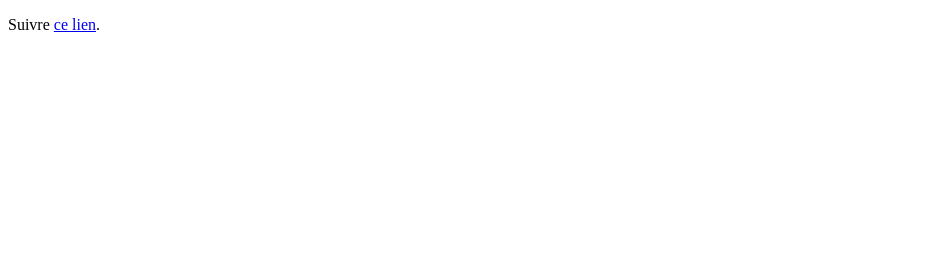
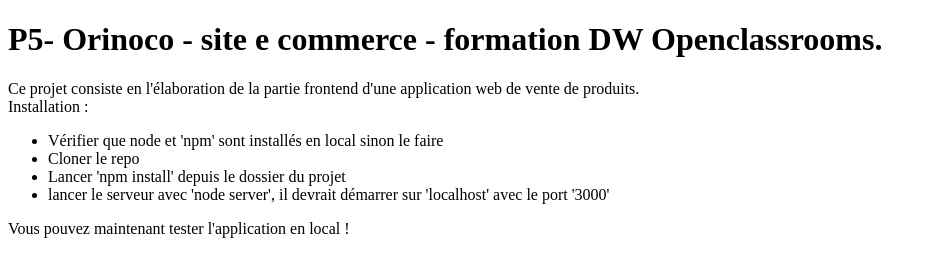
Before and after one commit to bea14/-BeatriceMoulinBeltrame_5_210721-, a plain HTML site: page index.html in a window 1280 px wide. Shown: the whole page, without its empty margins (0-936 px from the left). Drawn offline with Linux system fonts and the light colour scheme.

Commit message:
modification page index

```diff
--- a/index.html
+++ b/index.html
@@ -1,9 +1,26 @@
 <!DOCTYPE html>
 <html>
   <head>
-    <meta http-equiv="refresh" content="7; url='/frontend/index.html'" />
-  </head>
+    <meta charset="UTF-8">
+    <meta http-equiv="X-UA-Compatible" content="IE=edge">
+    <meta name="viewport" content="width=device-width, initial-scale=1.0, shrink-to-fit=no">
+    <!-- Partie titre et description -->
+    <title>Accueil</title>
+    <meta name="description" content="Installation du P5 Orinoco-Ours">
+    <meta name="author" content="Béatrice Moulin Beltrame">
+    <link rel="shortcut icon" type="image/x-icon" href="frontend/images/favicon.ico">
+</head>
   <body>
-    <p>Suivre <a href="/frontend/index.html">ce lien</a>.</p>
+    <h1>P5- Orinoco - site e commerce - formation DW Openclassrooms.</h1>
+    <p>Ce projet consiste en l'élaboration de la partie frontend d'une application web de vente de produits. <br />
+      Installation :
+      <ul>
+        <li>Vérifier que node et 'npm' sont installés en local sinon le faire</li>
+        <li>Cloner le repo</li>
+        <li>Lancer 'npm install' depuis le dossier du projet</li>
+        <li>lancer le serveur avec 'node server', il devrait démarrer sur 'localhost' avec le port '3000'</li>
+      </ul>
+     Vous pouvez maintenant tester l'application en local !
+    </p>
   </body>
 </html>
```
